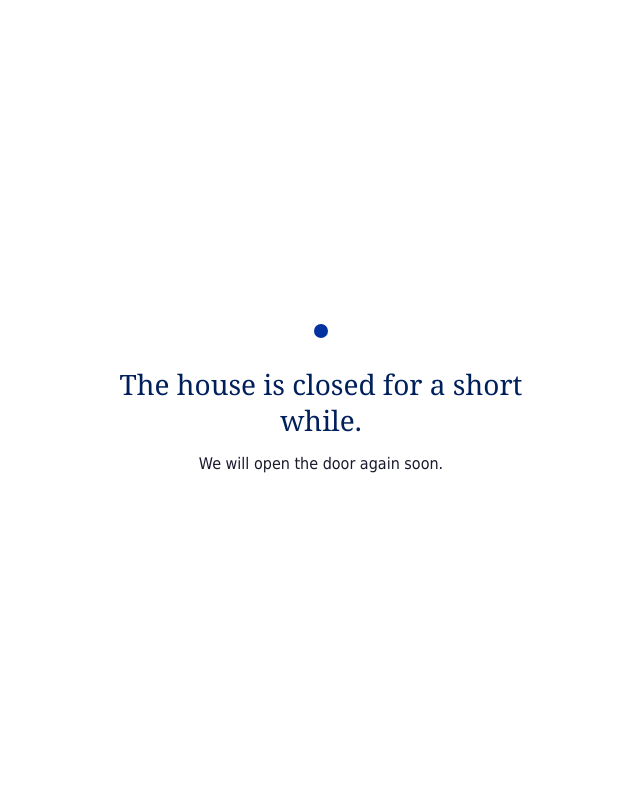
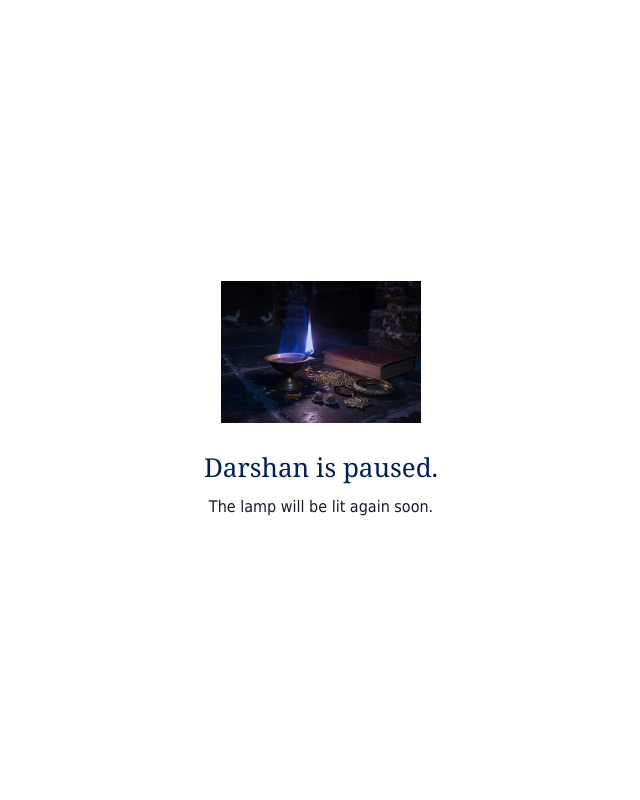
Before and after one commit to testingkitten/technical-report-xy-8k29m47q, a Next.js app: page / in a window 1280 px wide. Shown: the top 800 px of the page, without its empty margins (319-959 px from the left). Built offline with nearby package versions, Linux system fonts and the light colour scheme.

Commit message:
Holding page: paused darshan with lamp still

```diff
--- a/src/app/globals.css
+++ b/src/app/globals.css
@@ -24,28 +24,30 @@ body {
 }
 
 .blank-card {
-  max-width: 28rem;
+  max-width: 22rem;
 }
 
-.blank-dot {
-  width: 14px;
-  height: 14px;
+.blank-lamp {
+  display: block;
+  width: 200px;
+  height: 142px;
   margin: 0 auto 28px;
-  border-radius: 50%;
-  background: #0033a0;
+  object-fit: cover;
+  object-position: center 40%;
+  filter: grayscale(0.15) saturate(0.85);
 }
 
 .blank-card h1 {
   margin: 0;
   color: #00205b;
   font-family: Georgia, "Times New Roman", serif;
-  font-size: 28px;
+  font-size: 26px;
   font-weight: 400;
-  line-height: 1.3;
+  line-height: 1.25;
 }
 
 .blank-card p {
-  margin: 14px 0 0;
+  margin: 12px 0 0;
   color: #1a1a2e;
   font-family: Tahoma, Verdana, sans-serif;
   font-size: 16px;
--- a/src/app/layout.tsx
+++ b/src/app/layout.tsx
@@ -1,5 +1,6 @@
 import type { Metadata } from "next";
 import { Analytics } from "@vercel/analytics/next";
+import Image from "next/image";
 import { Noto_Serif_Devanagari } from "next/font/google";
 import { Footer } from "@/components/Footer";
 import { JsonLd } from "@/components/JsonLd";
@@ -35,9 +36,16 @@ export default function RootLayout({
       <body className={noto.variable}>
         <div className="blank-overlay">
           <div className="blank-card">
-            <div className="blank-dot" aria-hidden="true" />
-            <h1>The house is closed for a short while.</h1>
-            <p>We will open the door again soon.</p>
+            <Image
+              src="/images/neel-agni.jpg"
+              alt=""
+              width={280}
+              height={200}
+              className="blank-lamp"
+              priority
+            />
+            <h1>Darshan is paused.</h1>
+            <p>The lamp will be lit again soon.</p>
           </div>
         </div>
         <JsonLd />
```
